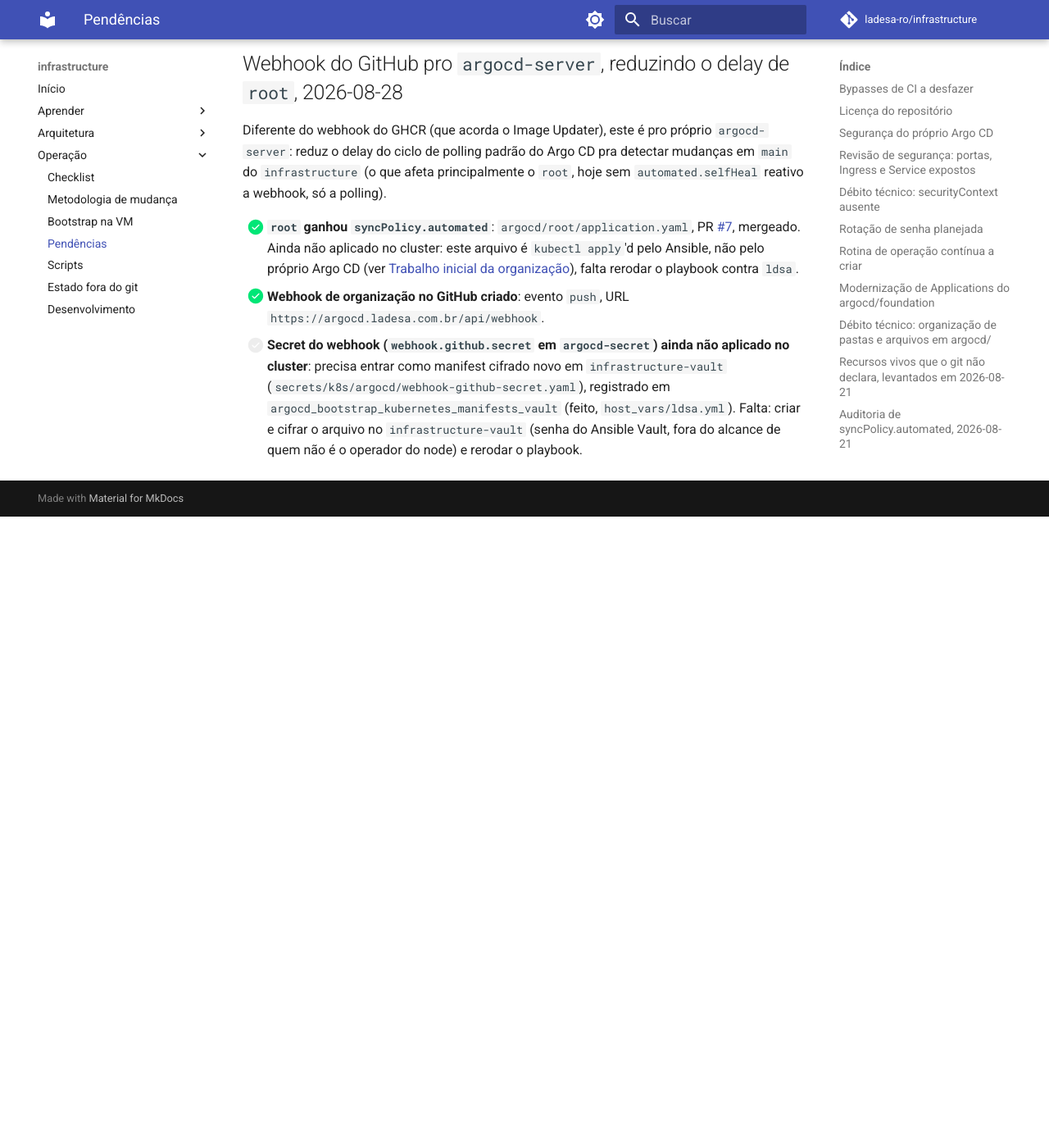
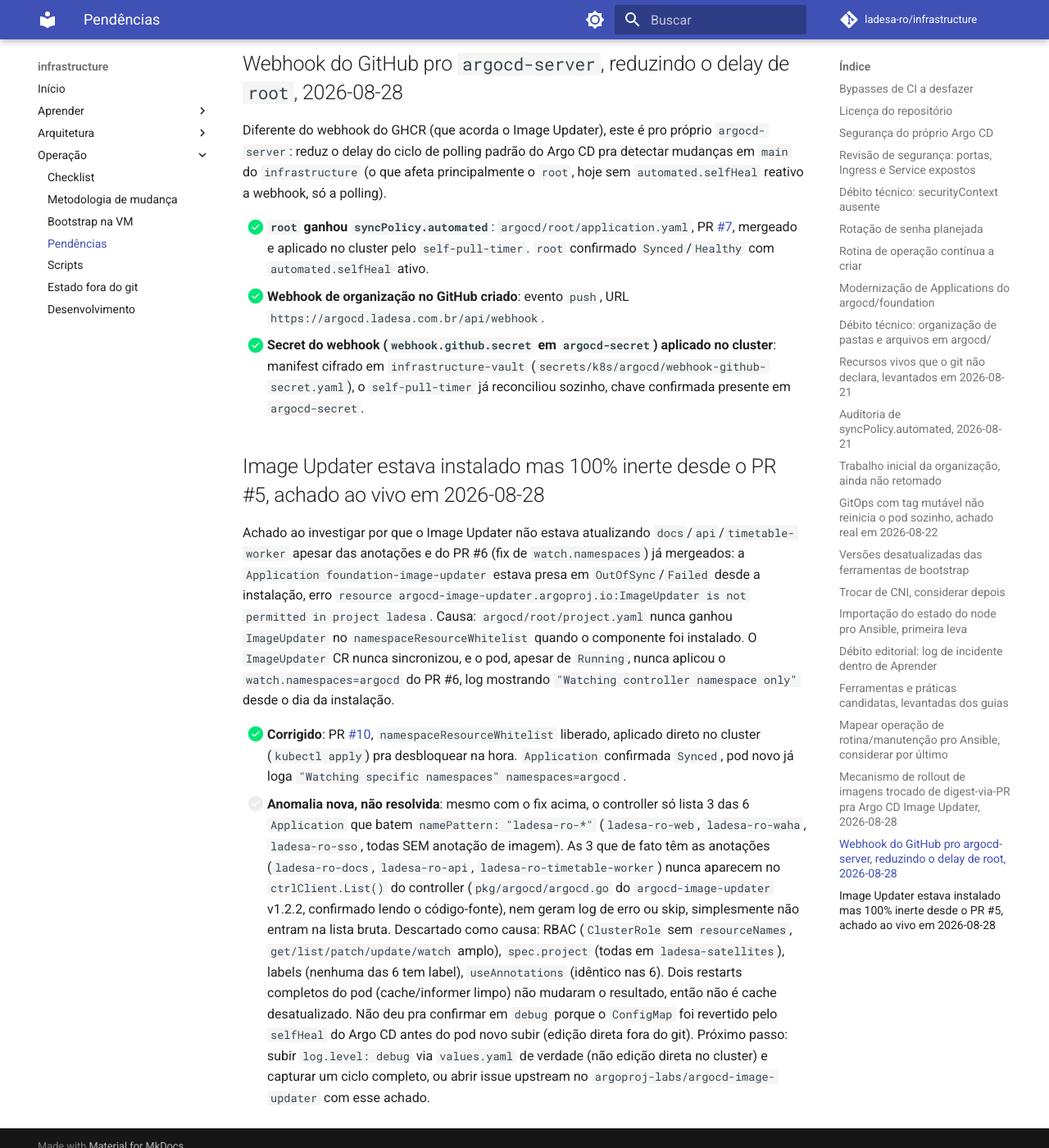
Before and after one commit to ladesa-ro/infrastructure, an MkDocs documentation site: the page built from docs/operacao/pendencias.md, in a window 1280 px wide and 1400 px high, scrolled down 32458 px. Shown: the whole window at 82% size. Built offline with MkDocs 1.6.1 and Material for MkDocs 9.7.7, drawn with Linux system fonts in a browser that asks for light colours; comment, search, counter and statistics services are not loaded; before the commit the page ends 33088 px from its top, so only the background shows below that.

Commit message:
docs: registrar diagnostico do bug do project e anomalia nova do image updater

```diff
--- a/docs/operacao/pendencias.md
+++ b/docs/operacao/pendencias.md
@@ -248,6 +248,13 @@ Mecanismo final: [Argo CD Image Updater](https://argocd-image-updater.readthedoc
 
 Diferente do webhook do GHCR (que acorda o Image Updater), este é pro próprio `argocd-server`: reduz o delay do ciclo de polling padrão do Argo CD pra detectar mudanças em `main` do `infrastructure` (o que afeta principalmente o `root`, hoje sem `automated.selfHeal` reativo a webhook, só a polling).
 
-- [x] **`root` ganhou `syncPolicy.automated`**: `argocd/root/application.yaml`, PR [#7](https://github.com/ladesa-ro/infrastructure/pull/7), mergeado. Ainda não aplicado no cluster: este arquivo é `kubectl apply`'d pelo Ansible, não pelo próprio Argo CD (ver [Trabalho inicial da organização](#trabalho-inicial-da-organizacao-ainda-nao-retomado)), falta rerodar o playbook contra `ldsa`.
+- [x] **`root` ganhou `syncPolicy.automated`**: `argocd/root/application.yaml`, PR [#7](https://github.com/ladesa-ro/infrastructure/pull/7), mergeado e aplicado no cluster pelo `self-pull-timer`. `root` confirmado `Synced`/`Healthy` com `automated.selfHeal` ativo.
 - [x] **Webhook de organização no GitHub criado**: evento `push`, URL `https://argocd.ladesa.com.br/api/webhook`.
-- [ ] **Secret do webhook (`webhook.github.secret` em `argocd-secret`) ainda não aplicado no cluster**: precisa entrar como manifest cifrado novo em `infrastructure-vault` (`secrets/k8s/argocd/webhook-github-secret.yaml`), registrado em `argocd_bootstrap_kubernetes_manifests_vault` (feito, `host_vars/ldsa.yml`). Falta: criar e cifrar o arquivo no `infrastructure-vault` (senha do Ansible Vault, fora do alcance de quem não é o operador do node) e rerodar o playbook.
+- [x] **Secret do webhook (`webhook.github.secret` em `argocd-secret`) aplicado no cluster**: manifest cifrado em `infrastructure-vault` (`secrets/k8s/argocd/webhook-github-secret.yaml`), o `self-pull-timer` já reconciliou sozinho, chave confirmada presente em `argocd-secret`.
+
+## Image Updater estava instalado mas 100% inerte desde o PR #5, achado ao vivo em 2026-08-28
+
+Achado ao investigar por que o Image Updater não estava atualizando `docs`/`api`/`timetable-worker` apesar das anotações e do PR #6 (fix de `watch.namespaces`) já mergeados: a `Application foundation-image-updater` estava presa em `OutOfSync`/`Failed` desde a instalação, erro `resource argocd-image-updater.argoproj.io:ImageUpdater is not permitted in project ladesa`. Causa: `argocd/root/project.yaml` nunca ganhou `ImageUpdater` no `namespaceResourceWhitelist` quando o componente foi instalado. O `ImageUpdater` CR nunca sincronizou, e o pod, apesar de `Running`, nunca aplicou o `watch.namespaces=argocd` do PR #6, log mostrando `"Watching controller namespace only"` desde o dia da instalação.
+
+- [x] **Corrigido**: PR [#10](https://github.com/ladesa-ro/infrastructure/pull/10), `namespaceResourceWhitelist` liberado, aplicado direto no cluster (`kubectl apply`) pra desbloquear na hora. `Application` confirmada `Synced`, pod novo já loga `"Watching specific namespaces" namespaces=argocd`.
+- [ ] **Anomalia nova, não resolvida**: mesmo com o fix acima, o controller só lista 3 das 6 `Application` que batem `namePattern: "ladesa-ro-*"` (`ladesa-ro-web`, `ladesa-ro-waha`, `ladesa-ro-sso`, todas SEM anotação de imagem). As 3 que de fato têm as anotações (`ladesa-ro-docs`, `ladesa-ro-api`, `ladesa-ro-timetable-worker`) nunca aparecem no `ctrlClient.List()` do controller (`pkg/argocd/argocd.go` do `argocd-image-updater` v1.2.2, confirmado lendo o código-fonte), nem geram log de erro ou skip, simplesmente não entram na lista bruta. Descartado como causa: RBAC (`ClusterRole` sem `resourceNames`, `get/list/patch/update/watch` amplo), `spec.project` (todas em `ladesa-satellites`), labels (nenhuma das 6 tem label), `useAnnotations` (idêntico nas 6). Dois restarts completos do pod (cache/informer limpo) não mudaram o resultado, então não é cache desatualizado. Não deu pra confirmar em `debug` porque o `ConfigMap` foi revertido pelo `selfHeal` do Argo CD antes do pod novo subir (edição direta fora do git). Próximo passo: subir `log.level: debug` via `values.yaml` de verdade (não edição direta no cluster) e capturar um ciclo completo, ou abrir issue upstream no `argoproj-labs/argocd-image-updater` com esse achado.
```
